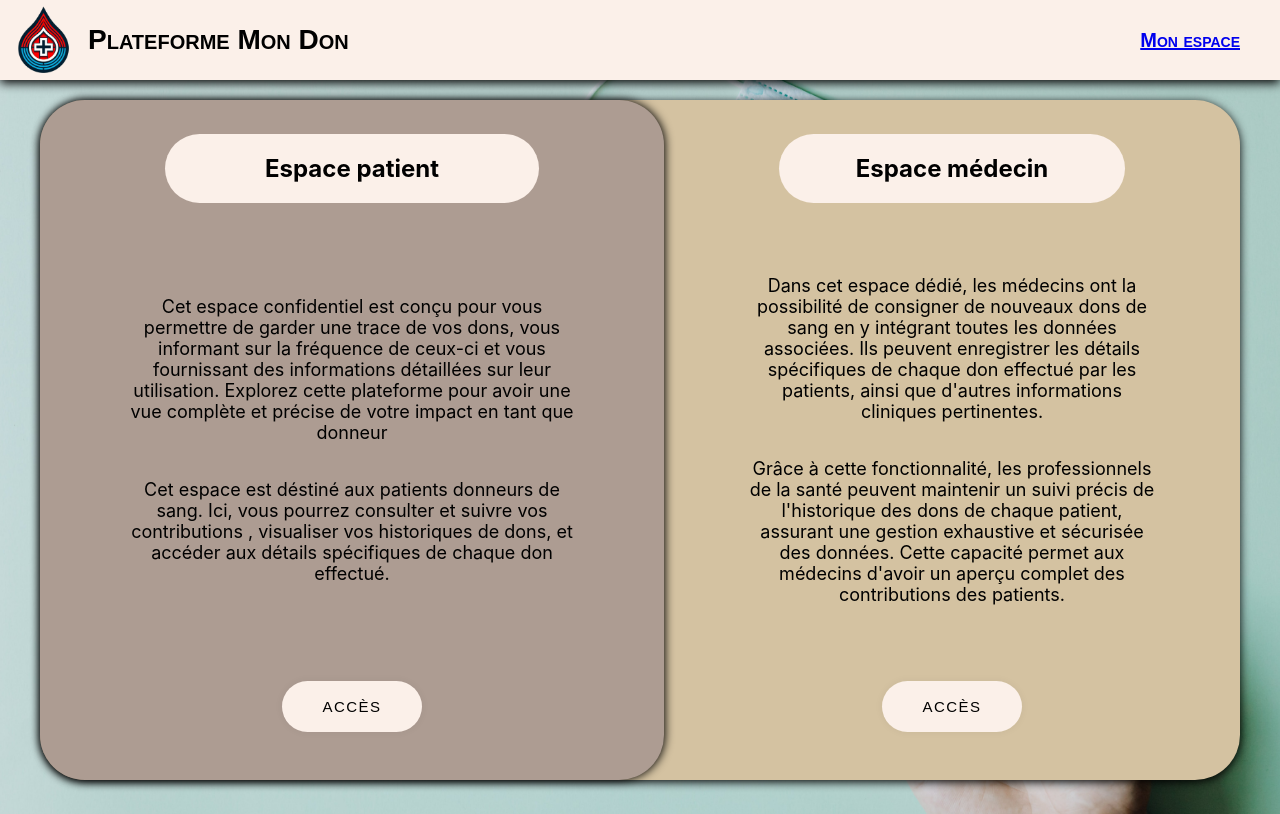
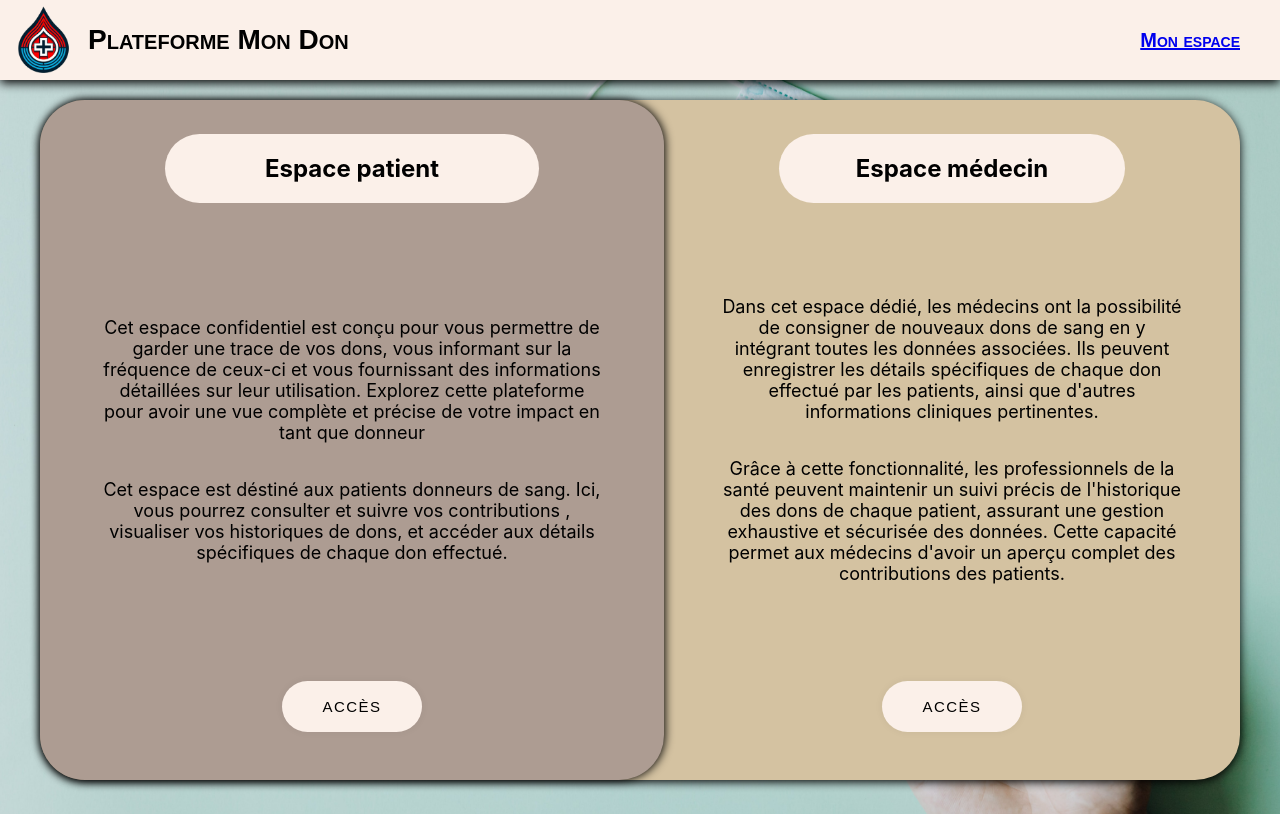
Before and after one commit to Guy0851/don-de-sang, a React (Create React App) app: page / in a window 1280 px wide. Shown: the top 814 px of the page. Built offline with nearby package versions, Linux system fonts and the light colour scheme.

Commit message:
transfert fixe portable

```diff
--- a/src/App.css
+++ b/src/App.css
@@ -123,7 +123,7 @@
 }
 
 .patient-button:active {
-  letter-spacing: 3px;
+  letter-spacing: 1px;
   background-color: #CE8F8A;
   color: hsl(0, 0%, 100%);
   box-shadow: #906461 0px 0px 0px 0px;
@@ -139,7 +139,7 @@
     display: flex;
     flex-direction: column;
     max-height: 60%;
-    width: 80%;
+    max-width: 90%;
     font-size: 18px;
     align-items: center;
   }
```
